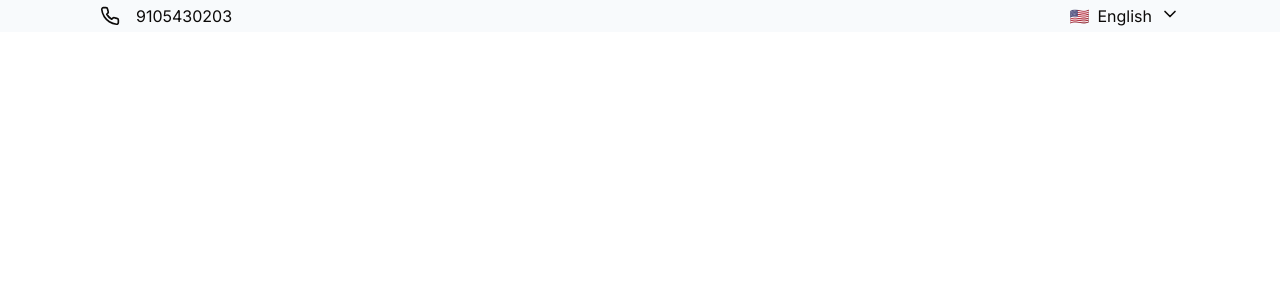
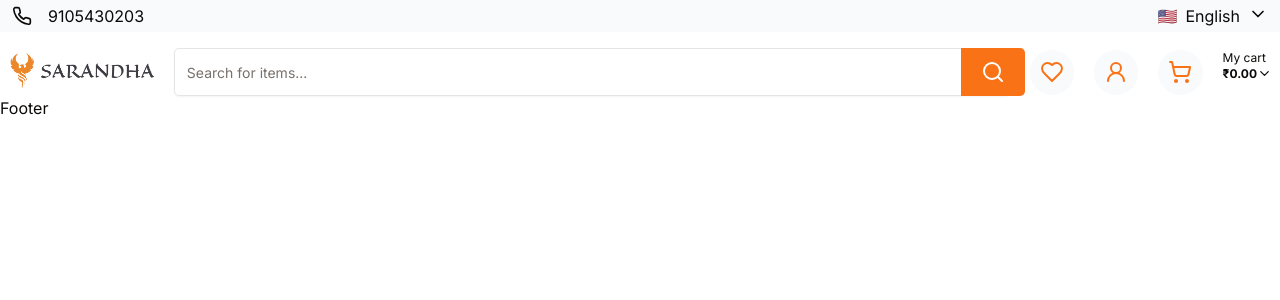
Before and after one commit to pulak-sarmah/sarandha, a Next.js app: page / in a window 1280 px wide. Shown: the top 300 px of the page. Built offline with nearby package versions, Linux system fonts and the light colour scheme.

Commit message:
improve navbar

```diff
--- a/src/app/layout.tsx
+++ b/src/app/layout.tsx
@@ -17,9 +17,12 @@ export default function RootLayout({
 }>) {
     return (
         <html lang="en">
-            <body className={inter.className}>
+            <body className={`${inter.className} flex flex-col`}>
                 <Navbar />
                 {children}
+                <footer>
+                    <p>Footer</p>
+                </footer>
             </body>
         </html>
     )
--- a/src/app/page.tsx
+++ b/src/app/page.tsx
@@ -1,3 +1,3 @@
 export default function Home() {
-    return <main></main>
+    return <main className="flex-grow"></main>
 }
--- a/src/components/navbar/Picker.tsx
+++ b/src/components/navbar/Picker.tsx
@@ -9,7 +9,7 @@ import React from 'react'
 
 const Picker = () => {
     return (
-        <div className="mr-24 flex">
+        <div className="flex">
             <span className="mr-2">🇺🇸</span>
             <span>English</span>
             <Popover>
--- a/src/components/navbar/Topbar.tsx
+++ /dev/null
@@ -1,31 +0,0 @@
-'use client'
-import {
-    Popover,
-    PopoverTrigger,
-    PopoverContent,
-} from '@radix-ui/react-popover'
-import { ChevronDown } from 'lucide-react'
-import React from 'react'
-
-const Topbar = () => {
-    return (
-        <div className="mr-24 flex">
-            <span className="mr-2">🇺🇸</span>
-            <span>English</span>
-            <Popover>
-                <PopoverTrigger asChild className=" cursor-pointer">
-                    <ChevronDown size={20} className="ml-2" />
-                </PopoverTrigger>
-                <PopoverContent className=" shadow-lg rounded-sm outline-none">
-                    <div className="p-4">
-                        <ul className="flex flex-col gap-2">
-                            <li>🇺🇸 English</li>
-                        </ul>
-                    </div>
-                </PopoverContent>
-            </Popover>
-        </div>
-    )
-}
-
-export default Topbar
--- a/src/components/navbar/index.tsx
+++ b/src/components/navbar/index.tsx
@@ -1,19 +1,20 @@
 import { Phone } from 'lucide-react'
-import React from 'react'
 import Picker from './Picker'
+import Searchs from './search'
 
 const index = () => {
     return (
         <nav>
-            <aside className=" flex justify-between  bg-slate-50 p-1 items-center">
-                <div className="ml-24">
-                    <div className="flex gap-4 justify-center items-center">
+            <aside className="  bg-slate-50 p-1 ">
+                <div className="container flex justify-between">
+                    <div className="flex gap-4  items-center">
                         <Phone size={20} />
                         <span>9105430203</span>
                     </div>
+                    <Picker />
                 </div>
-                <Picker />
             </aside>
+            <Searchs />
         </nav>
     )
 }
--- /dev/null
+++ b/src/components/navbar/search.tsx
@@ -0,0 +1,90 @@
+'use client'
+import {
+    ChevronDown,
+    Heart,
+    Menu,
+    Search,
+    ShoppingCart,
+    UserRound,
+} from 'lucide-react'
+import React from 'react'
+import Image from 'next/image'
+import logo from '@/../public/logo.png'
+import { Input } from '../ui/input'
+
+const Searchs = () => {
+    const [openSearch, setOpenSearch] = React.useState(false)
+
+    return (
+        <aside className="container mt-4 flex justify-between items-center">
+            {!openSearch ? (
+                <>
+                    <div className="cursor-pointer md:hidden">
+                        <Menu />
+                    </div>
+                    <Image
+                        src={logo}
+                        alt="company logo"
+                        priority
+                        className="h-5 sm:h-10 w-10 sm:w-40"
+                    />
+                    <div className="relative w-full hidden md:flex ">
+                        <Input
+                            type="text"
+                            placeholder="Search for items..."
+                            className="rounded-lg h-[3rem] flex-grow ml-4"
+                        />
+                        <div className="absolute top-0 right-[-15px] rounded-r-lg h-[3rem] w-[4rem] bg-primary  flex items-center justify-center cursor-pointer">
+                            <Search color="#ffff" />
+                        </div>
+                    </div>
+                    <div
+                        className="bg-slate-50 flex h-[45px] w-[65px] rounded-full ml-5 md:hidden items-center justify-center cursor-pointer"
+                        onClick={() => setOpenSearch(!openSearch)}
+                    >
+                        <Search className="text-primary" />
+                    </div>
+                    <div className="bg-slate-50 h-[45px] w-[65px] rounded-full ml-5 hidden md:flex items-center justify-center cursor-pointer">
+                        <Heart className="text-primary" />
+                    </div>
+                    <div className="bg-slate-50 h-[45px] w-[65px] rounded-full ml-5 flex items-center justify-center cursor-pointer">
+                        <UserRound className="text-primary" />
+                    </div>
+
+                    <div className="flex flex-row">
+                        <div className="bg-slate-50 h-[45px] w-[45px] rounded-full ml-5 flex items-center justify-center cursor-pointer">
+                            <ShoppingCart className="text-primary" />
+                        </div>
+                        <div className="text-xs flex flex-col ml-5 cursor-pointer">
+                            <span className="w-[3rem]"> My cart</span>
+                            <span className="flex">
+                                <strong>₹0.00</strong> <ChevronDown size={15} />
+                            </span>
+                        </div>
+                    </div>
+                </>
+            ) : (
+                <>
+                    <div className="relative w-3/4 flex ">
+                        <Input
+                            type="text"
+                            placeholder="Search for items..."
+                            className="rounded-lg h-[3rem] flex-grow ml-4"
+                        />
+                        <div className="absolute top-0 right-[-15px] rounded-r-lg h-[3rem] w-[4rem] bg-primary  flex items-center justify-center cursor-pointer">
+                            <Search color="#ffff" />
+                        </div>
+                    </div>
+                    <span
+                        onClick={() => setOpenSearch(false)}
+                        className=" cursor-pointer sm:mr-12"
+                    >
+                        Cancel
+                    </span>
+                </>
+            )}
+        </aside>
+    )
+}
+
+export default Searchs
--- /dev/null
+++ b/src/components/ui/input.tsx
@@ -0,0 +1,25 @@
+import * as React from "react"
+
+import { cn } from "@/lib/utils"
+
+export interface InputProps
+  extends React.InputHTMLAttributes<HTMLInputElement> {}
+
+const Input = React.forwardRef<HTMLInputElement, InputProps>(
+  ({ className, type, ...props }, ref) => {
+    return (
+      <input
+        type={type}
+        className={cn(
+          "flex h-9 w-full rounded-md border border-input bg-transparent px-3 py-1 text-sm shadow-sm transition-colors file:border-0 file:bg-transparent file:text-sm file:font-medium placeholder:text-muted-foreground focus-visible:outline-none focus-visible:ring-1 focus-visible:ring-ring disabled:cursor-not-allowed disabled:opacity-50",
+          className
+        )}
+        ref={ref}
+        {...props}
+      />
+    )
+  }
+)
+Input.displayName = "Input"
+
+export { Input }
--- a/tailwind.config.ts
+++ b/tailwind.config.ts
@@ -72,6 +72,16 @@ const config = {
                 'accordion-down': 'accordion-down 0.2s ease-out',
                 'accordion-up': 'accordion-up 0.2s ease-out',
             },
+            container: {
+                center: true,
+                padding: {
+                    DEFAULT: '0.5rem',
+                    sm: '2rem',
+                    lg: '4rem',
+                    xl: '5rem',
+                    '2xl': '6rem',
+                },
+            },
         },
     },
     plugins: [require('tailwindcss-animate')],
```
Also changed, not shown: public/logo.png (added).
